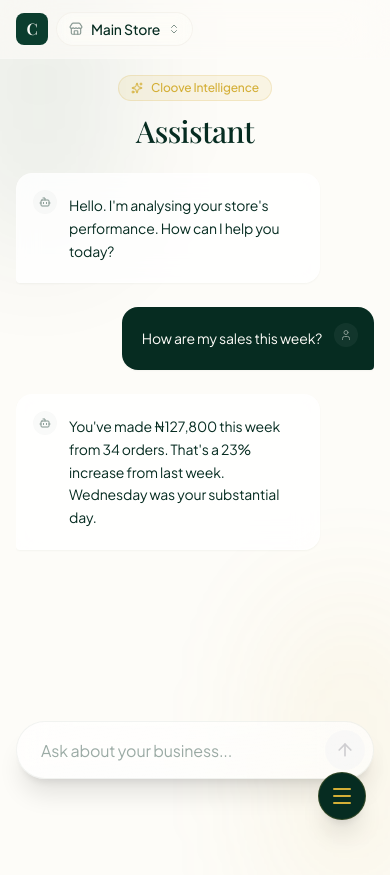
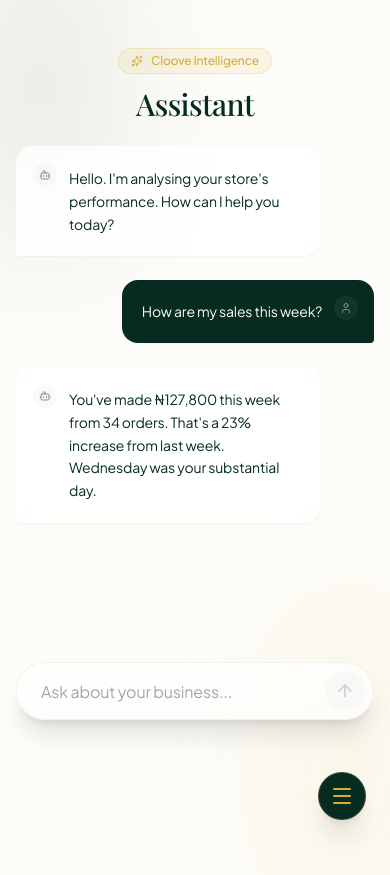
Before and after one commit to coderatio/cloove-webapp, a Next.js app: page /assistant in a window 390 px wide. After the commit the page ends 844 px from the top, so only its background shows below. Built offline with nearby package versions, Linux system fonts and the light colour scheme.

Commit message:
Refined pages

```diff
--- a/app/assistant/page.tsx
+++ b/app/assistant/page.tsx
@@ -56,10 +56,10 @@ export default function AssistantPage() {
 
     return (
         <PageTransition>
-            <div className="flex flex-col h-[calc(100vh-140px)] md:h-[calc(100vh-100px)] relative">
+            <div className="flex flex-col h-[calc(100vh-140px)] md:h-[calc(100vh-100px)] relative md:pt-0">
 
                 {/* Header - Minimalist */}
-                <div className="flex-shrink-0 mb-6 text-center md:text-left">
+                <div className="flex-shrink-0 mb-6 text-center md:text-left mt-8 md:mt-0">
                     <div className="inline-flex items-center gap-2 px-3 py-1 rounded-full bg-brand-gold/10 text-brand-gold text-xs font-medium mb-3 border border-brand-gold/20">
                         <Sparkles className="w-3 h-3" />
                         <span>Cloove Intelligence</span>
--- a/app/components/layout/AppLayout.tsx
+++ b/app/components/layout/AppLayout.tsx
@@ -4,6 +4,7 @@ import * as React from "react"
 import { MobileNav } from "./mobile-nav"
 import { Sidebar } from "./sidebar"
 import { StoreSwitcher } from "../shared/store-switcher"
+import { usePathname } from "next/navigation"
 
 interface AppLayoutProps {
     children: React.ReactNode
@@ -18,6 +19,9 @@ export default function AppLayout({ children }: AppLayoutProps) {
     React.useEffect(() => {
         setMounted(true)
     }, [])
+
+    const pathname = usePathname()
+    const isAssistantPage = pathname === "/assistant"
 
     if (!mounted) {
         return (
@@ -43,15 +47,17 @@ export default function AppLayout({ children }: AppLayoutProps) {
                     isCollapsed ? "md:pl-[120px]" : "md:pl-[320px]"
                 )}
             >
-                {/* Mobile Header */}
-                <div className="md:hidden sticky top-0 z-30 flex items-center justify-between px-4 py-3 bg-background/60 backdrop-blur-xl border-b border-white/10">
-                    <div className="flex items-center gap-2">
-                        <div className="flex h-8 w-8 items-center justify-center rounded-lg bg-brand-green text-brand-cream">
-                            <span className="font-serif font-bold">C</span>
+                {/* Mobile Header - Hide on Assistant Page */}
+                {!isAssistantPage && (
+                    <div className="md:hidden sticky top-0 z-30 flex items-center justify-between px-4 py-3 bg-background/60 backdrop-blur-xl border-b border-white/10 dark:border-white/5">
+                        <div className="flex items-center gap-2">
+                            <div className="flex h-8 w-8 items-center justify-center rounded-lg bg-brand-green text-brand-cream shadow-sm">
+                                <span className="font-serif font-bold">C</span>
+                            </div>
+                            <StoreSwitcher />
                         </div>
-                        <StoreSwitcher />
                     </div>
-                </div>
+                )}
 
                 <div className="px-4 pb-24 pt-4 md:p-0">
                     {children}
```
